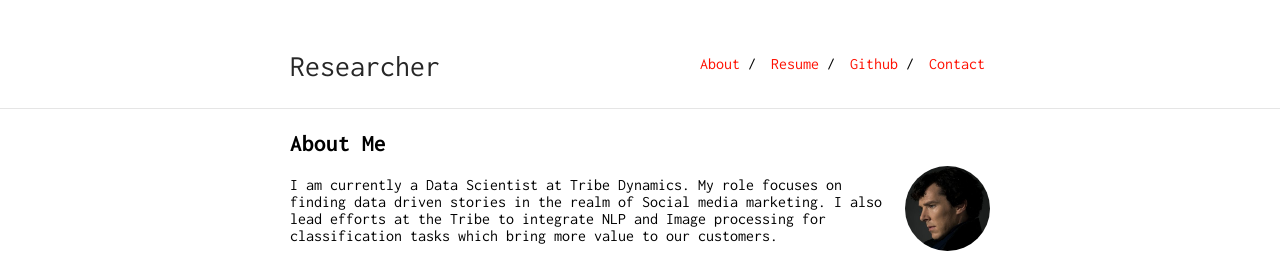
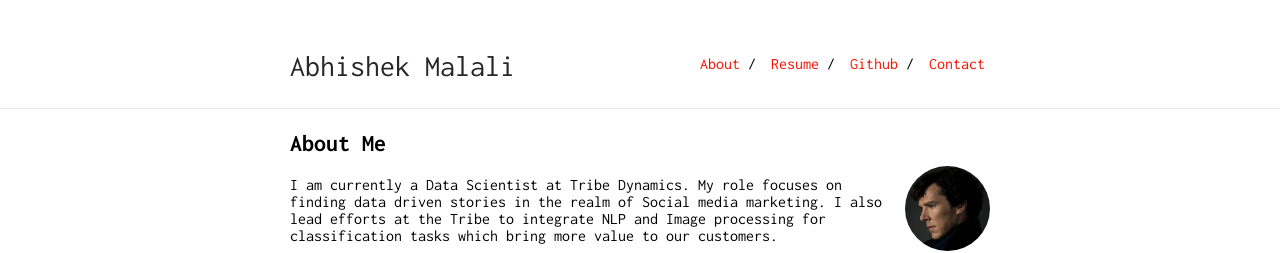
Before and after one commit to abhishekmalali/abhishekmalali.github.io, a Jekyll site: the page built from index.md, in a window 1280 px wide. Shown: the top 253 px of the page. Built offline with Jekyll 4.4.1, drawn with Linux system fonts in a browser that asks for light colours; our own code applies the rules of GitHub Pages for plain Markdown files.

Commit message:
Changing site name

```diff
--- a/_config.yml
+++ b/_config.yml
@@ -1,6 +1,6 @@
-title: Researcher
+title: Abhishek Malali
 url: "https://ankitsultana.com"
-baseurl: "/researcher"
+baseurl: "/"
 
 markdown: kramdown
 
```
